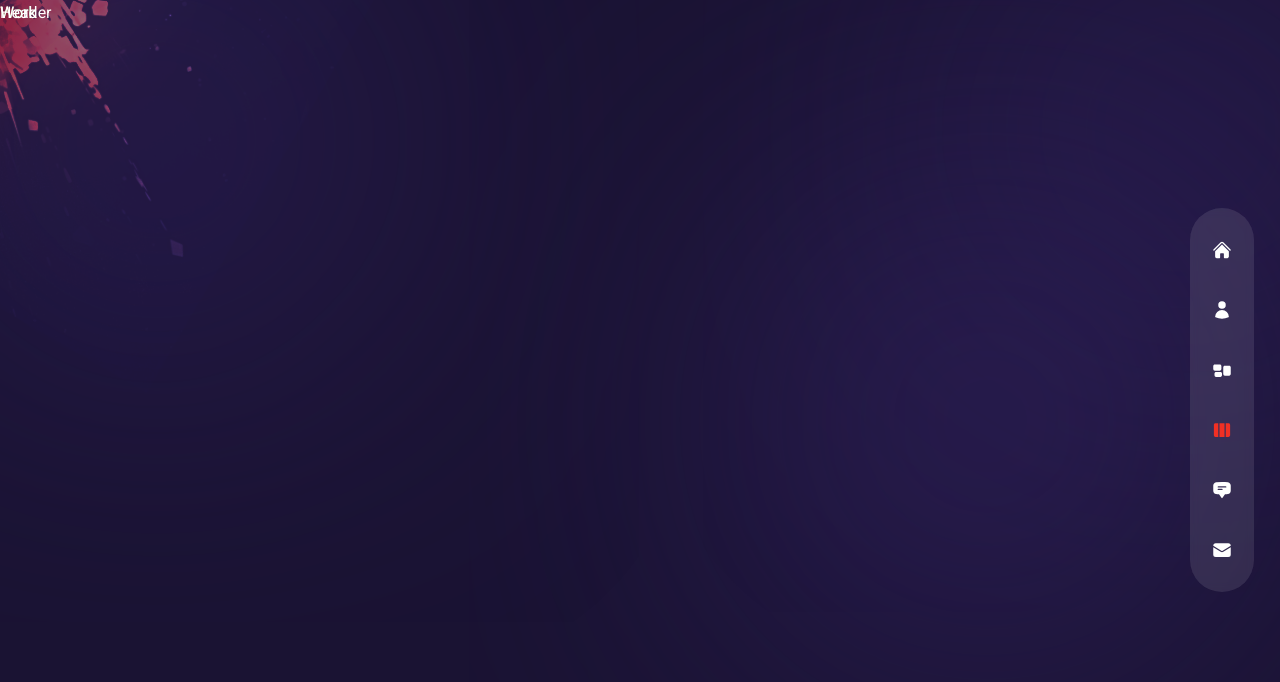
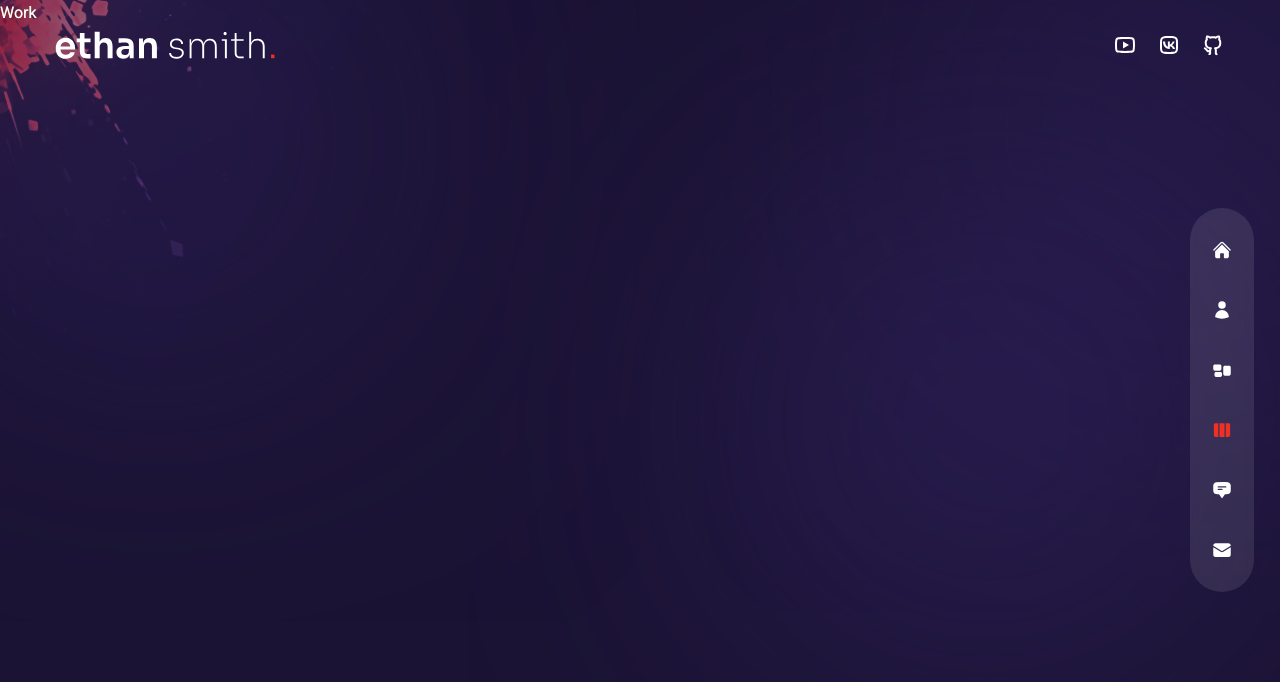
Before and after one commit to ipyguru/portfolio, a Next.js app: page /work in a window 1280 px wide. Shown: the top 682 px of the page. Built offline with nearby package versions, Linux system fonts and the light colour scheme.

Commit message:
add header

```diff
--- a/components/Header.js
+++ b/components/Header.js
@@ -1,8 +1,21 @@
+import Image from 'next/image'
+import Link from 'next/link'
+
+import Socials from '../components/Socials'
 
 const Header = () => {
   return (
-    <header className='absolute z-30 w-full'>
-      Header
+    <header className='absolute z-30 w-full flex items-center px-16 xl:px-0 xl:h-[90px]'>
+      <div className='container mx-auto'>
+        <div className='flex flex-col lg:flex-row justify-between items-center gap-y-6 py-8'>
+          {/* logo   */}
+          <Link href={'/'}>
+            <Image src={'/logo.svg'} width={220} height={48} alt='logo' priority={true} />
+          </Link>
+          {/* socials */}
+          <Socials />
+        </div>
+      </div>
     </header>
   )
 }
--- a/components/Socials.js
+++ b/components/Socials.js
@@ -1,5 +1,21 @@
+import Link from 'next/link'
+import { RiGithubLine, RiVkLine, RiYoutubeLine } from 'react-icons/ri'
+
 const Socials = () => {
-  return <div>Socials</div>;
-};
+  return (
+    <div className='flex items-center gap-x-5 text-2xl'>
+      <Link href={''} className='' target='_blank'>
+        <RiYoutubeLine className='hover:text-accent transition-all duration-300' />
+      </Link>
+      <Link href={''} className='' target='_blank'>
+        <RiVkLine className='hover:text-accent transition-all duration-300' />
+      </Link>
+      <Link href={''} className='' target='_blank'>
+        <RiGithubLine className='hover:text-accent transition-all duration-300' />
+      </Link>
+      {/* more */}
+    </div>
+  )
+}
 
-export default Socials;
+export default Socials
--- a/package.json
+++ b/package.json
@@ -14,7 +14,7 @@
     "react": "18.2.0",
     "react-countup": "^6.4.2",
     "react-dom": "18.2.0",
-    "react-icons": "^4.8.0",
+    "react-icons": "^5.3.0",
     "react-tsparticles": "^2.9.3",
     "swiper": "^9.4.0",
     "tailwind-scrollbar": "^3.0.4",
```
Also changed, not shown: 1 other file (tests, documents, lock files or other folders).
